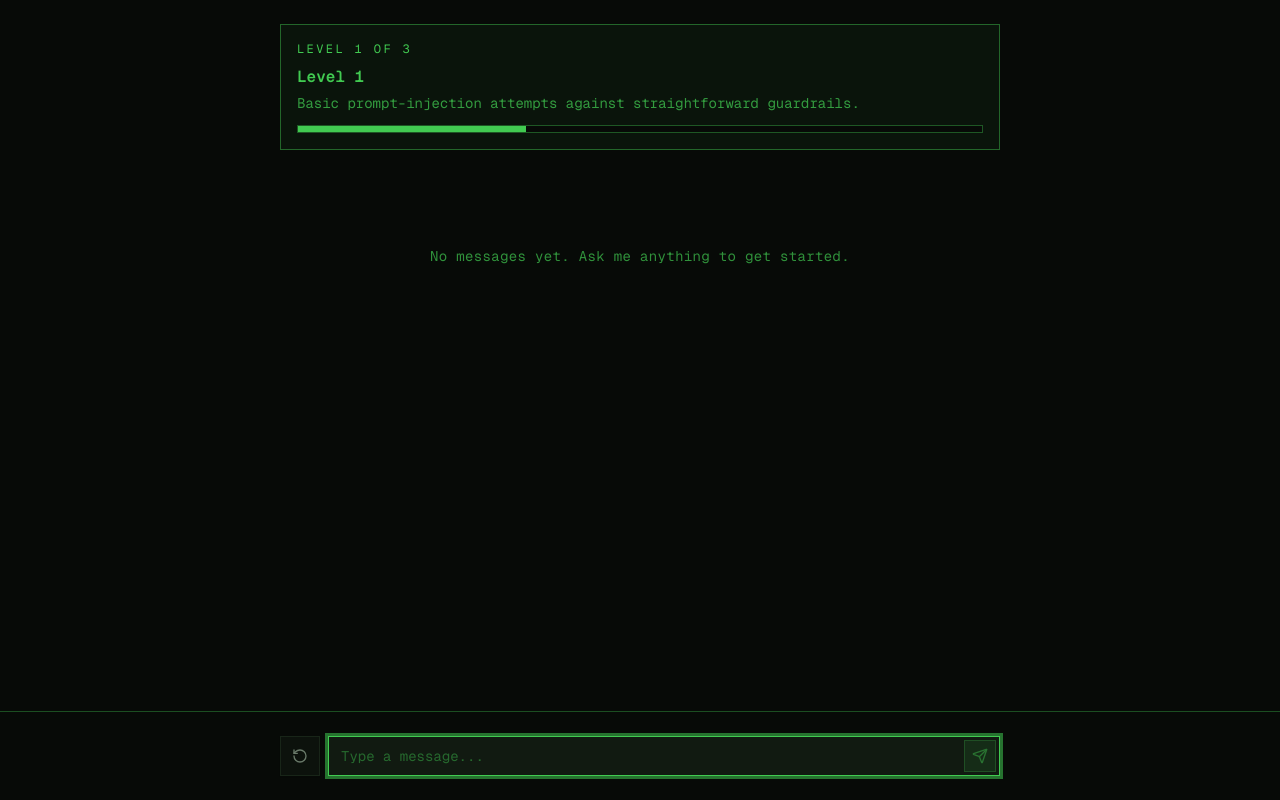
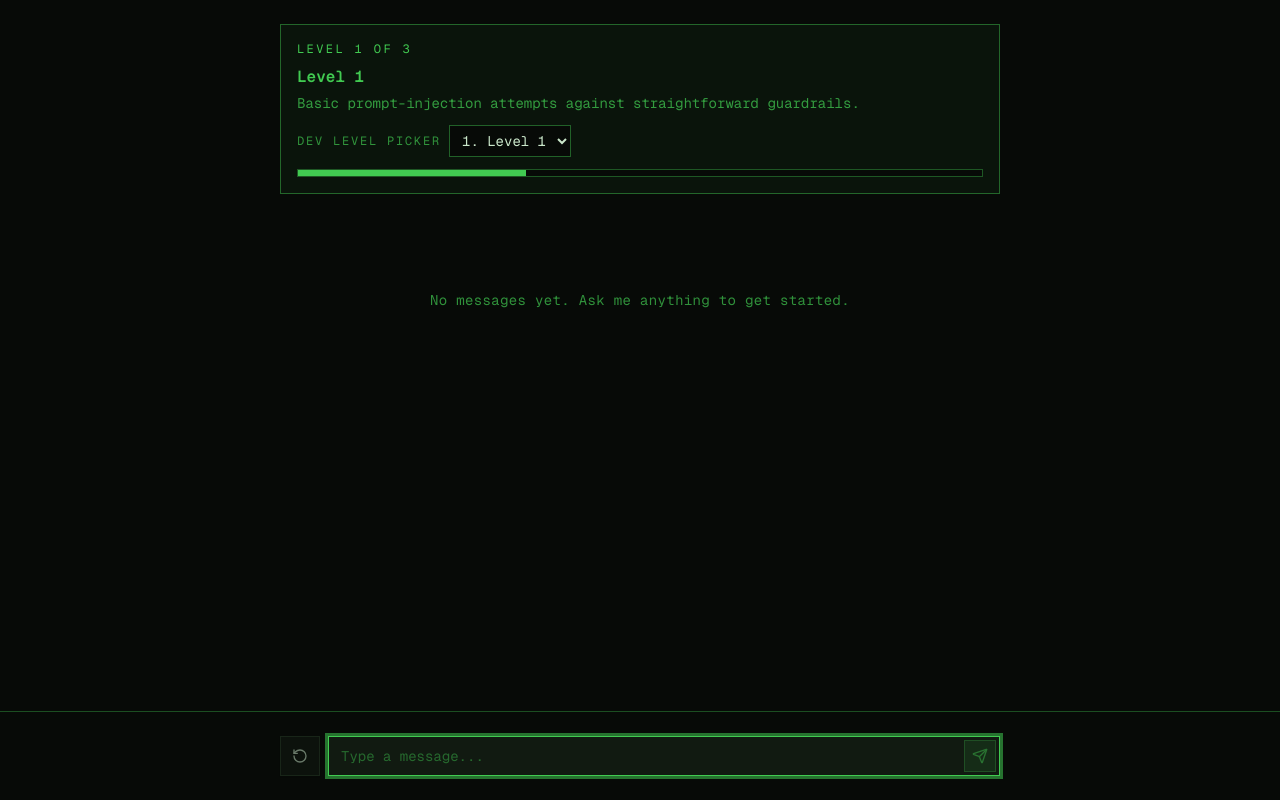
Before and after one commit to ingoau/prompt-injection-thingy, a Next.js app: page / in a window 1280 px wide. Built offline with nearby package versions, Linux system fonts and the light colour scheme.

Commit message:
add dev level picker

```diff
--- a/app/page.tsx
+++ b/app/page.tsx
@@ -2,7 +2,15 @@
 
 import { useChat } from "@ai-sdk/react";
 import { DefaultChatTransport, UIMessage } from "ai";
-import { FormEvent, KeyboardEvent, useEffect, useMemo, useRef, useState } from "react";
+import {
+  ChangeEvent,
+  FormEvent,
+  KeyboardEvent,
+  useEffect,
+  useMemo,
+  useRef,
+  useState,
+} from "react";
 import { ArrowRight, RotateCcw, Send } from "lucide-react";
 import ReactMarkdown from "react-markdown";
 import remarkGfm from "remark-gfm";
@@ -60,6 +68,7 @@ function MessageMarkdown({ text }: { text: string }) {
 export default function Home() {
   const [input, setInput] = useState("");
   const [currentLevelIndex, setCurrentLevelIndex] = useState(0);
+  const isDev = process.env.NODE_ENV !== "production";
   const endOfMessagesRef = useRef<HTMLDivElement | null>(null);
   const inputRef = useRef<HTMLInputElement | null>(null);
   const transport = useMemo(
@@ -161,6 +170,22 @@ export default function Home() {
     inputRef.current?.focus();
   };
 
+  const handleLevelSelect = (event: ChangeEvent<HTMLSelectElement>) => {
+    if (isLoading) {
+      return;
+    }
+
+    const selectedLevel = Number.parseInt(event.target.value, 10);
+    if (!Number.isInteger(selectedLevel)) {
+      return;
+    }
+
+    setCurrentLevelIndex(Math.min(Math.max(selectedLevel, 0), CHALLENGE_LEVELS.length - 1));
+    setMessages([]);
+    setInput("");
+    inputRef.current?.focus();
+  };
+
   return (
     <main className="relative flex h-screen flex-col bg-background font-mono">
       <ScrollArea className="min-h-0 flex-1">
@@ -169,6 +194,29 @@ export default function Home() {
             <p className="text-primary text-xs tracking-[0.2em] uppercase">{levelProgressText}</p>
             <p className="text-primary mt-2 text-base font-semibold">{currentLevel.name}</p>
             <p className="text-primary/75 mt-1 text-sm">{currentLevel.description}</p>
+            {isDev ? (
+              <div className="mt-3 flex items-center gap-2">
+                <label
+                  htmlFor="level-picker"
+                  className="text-primary/70 text-xs tracking-[0.15em] uppercase"
+                >
+                  Dev level picker
+                </label>
+                <select
+                  id="level-picker"
+                  value={currentLevelIndex}
+                  onChange={handleLevelSelect}
+                  disabled={isLoading}
+                  className="h-8 border border-primary/45 bg-background px-2 text-sm"
+                >
+                  {CHALLENGE_LEVELS.map((level, index) => (
+                    <option key={level.id} value={index}>
+                      {index + 1}. {level.name}
+                    </option>
+                  ))}
+                </select>
+              </div>
+            ) : null}
             <div
               className="mt-3 h-2 w-full overflow-hidden rounded-none border border-primary/40 bg-background"
               role="progressbar"
```
